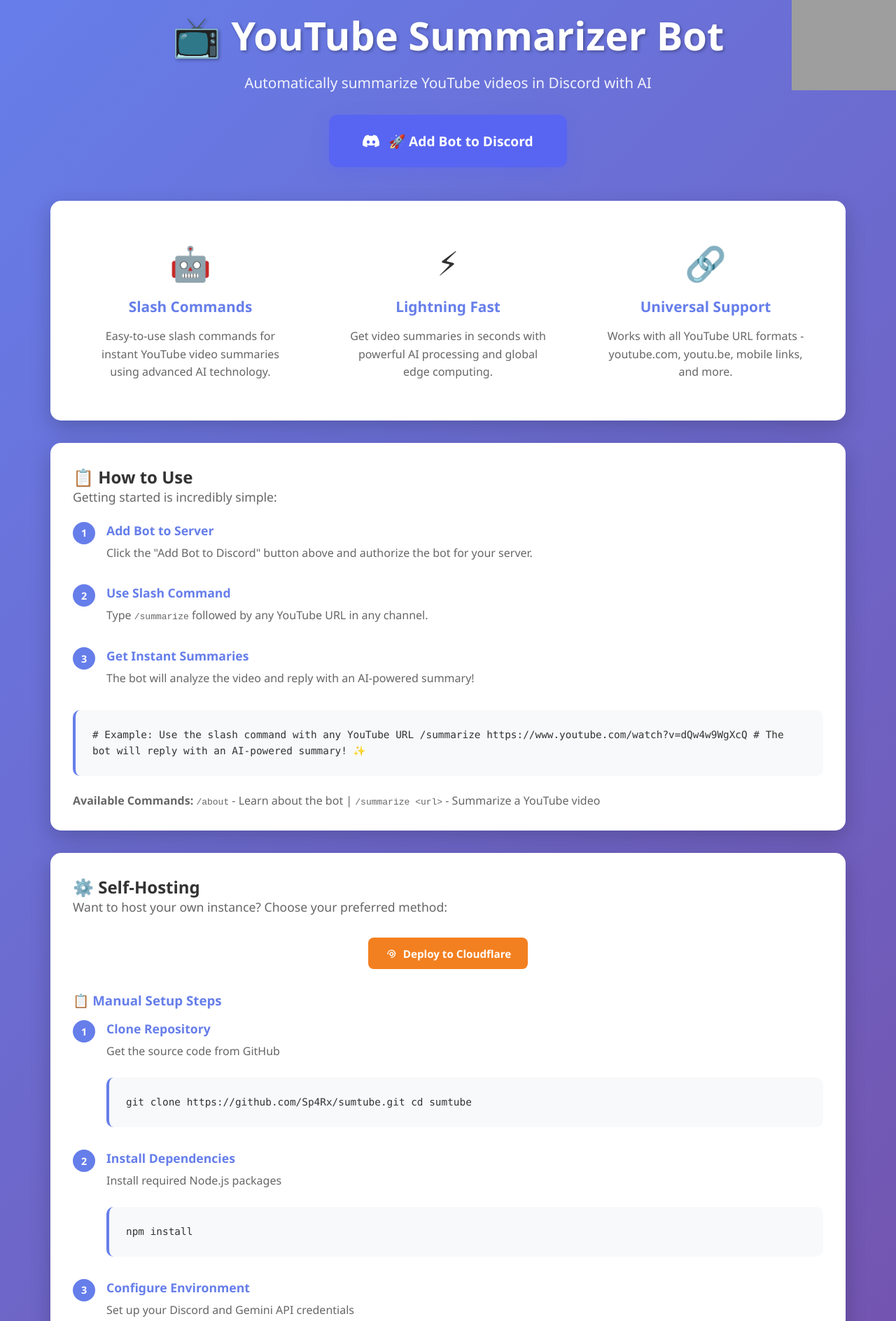
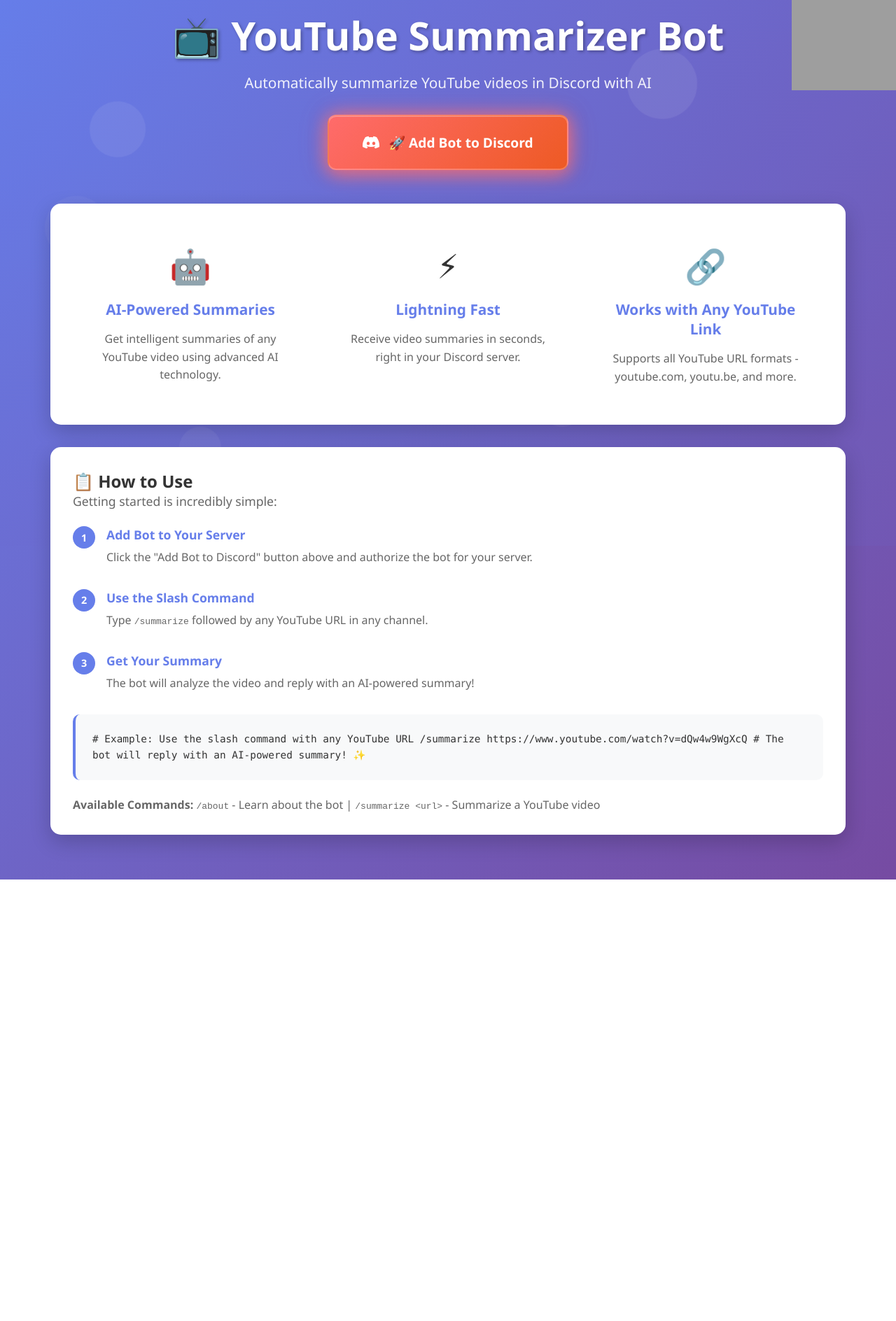
Before and after one commit to Sp4Rx/sumtube, a website: page public/index.html in a window 1280 px wide. Shown: the part 20-1908 px from the top of the page at 70% size. After the commit the page ends 1277 px from the top, so only its background shows below. Drawn offline with Linux system fonts and the light colour scheme; grey boxes are pictures that could not be loaded.

Commit message:
Enhance user interface with animated background and button styles
- Added animated background elements including floating shapes and a gradient overlay for improved visual appeal.
- Updated main button styles with a new gradient background and pulsing glow animation.
- Revised feature descriptions for clarity and engagement.
- Removed unused secondary button styles to streamline the code.

```diff
--- a/public/index.html
+++ b/public/index.html
@@ -18,6 +18,125 @@
 			min-height: 100vh;
 			color: #333;
 			position: relative;
+			overflow-x: hidden;
+		}
+
+		/* Animated background elements */
+		.bg-animation {
+			position: fixed;
+			top: 0;
+			left: 0;
+			width: 100%;
+			height: 100%;
+			pointer-events: none;
+			z-index: -1;
+		}
+
+		.floating-shape {
+			position: absolute;
+			background: rgba(255, 255, 255, 0.1);
+			border-radius: 50%;
+			animation: float 6s ease-in-out infinite;
+		}
+
+		.floating-shape:nth-child(1) {
+			width: 80px;
+			height: 80px;
+			top: 20%;
+			left: 10%;
+			animation-delay: 0s;
+		}
+
+		.floating-shape:nth-child(2) {
+			width: 120px;
+			height: 120px;
+			top: 60%;
+			left: 80%;
+			animation-delay: 2s;
+		}
+
+		.floating-shape:nth-child(3) {
+			width: 60px;
+			height: 60px;
+			top: 80%;
+			left: 20%;
+			animation-delay: 4s;
+		}
+
+		.floating-shape:nth-child(4) {
+			width: 100px;
+			height: 100px;
+			top: 10%;
+			left: 70%;
+			animation-delay: 1s;
+		}
+
+		.floating-shape:nth-child(5) {
+			width: 90px;
+			height: 90px;
+			top: 40%;
+			left: 5%;
+			animation-delay: 3s;
+		}
+
+		.floating-shape:nth-child(6) {
+			width: 70px;
+			height: 70px;
+			top: 70%;
+			left: 60%;
+			animation-delay: 5s;
+		}
+
+		@keyframes float {
+
+			0%,
+			100% {
+				transform: translateY(0px) rotate(0deg);
+				opacity: 0.7;
+			}
+
+			33% {
+				transform: translateY(-20px) rotate(120deg);
+				opacity: 0.4;
+			}
+
+			66% {
+				transform: translateY(10px) rotate(240deg);
+				opacity: 0.8;
+			}
+		}
+
+		/* Gradient overlay animation */
+		.gradient-overlay {
+			position: fixed;
+			top: 0;
+			left: 0;
+			width: 100%;
+			height: 100%;
+			background: linear-gradient(45deg,
+					rgba(102, 126, 234, 0.1) 0%,
+					rgba(118, 75, 162, 0.1) 25%,
+					rgba(102, 126, 234, 0.1) 50%,
+					rgba(118, 75, 162, 0.1) 75%,
+					rgba(102, 126, 234, 0.1) 100%);
+			background-size: 400% 400%;
+			animation: gradientShift 8s ease infinite;
+			pointer-events: none;
+			z-index: -1;
+		}
+
+		@keyframes gradientShift {
+			0% {
+				background-position: 0% 50%;
+			}
+
+			50% {
+				background-position: 100% 50%;
+			}
+
+			100% {
+				background-position: 0% 50%;
+			}
 		}
 
 		.github-corner {
@@ -67,7 +186,7 @@
 		.main-btn {
 			display: inline-flex;
 			align-items: center;
-			background: #5865f2;
+			background: linear-gradient(135deg, #ff6b6b 0%, #ee5a24 100%);
 			color: white;
 			padding: 1.5rem 3rem;
 			text-decoration: none;
@@ -76,14 +195,67 @@
 			font-size: 1.2rem;
 			transition: all 0.3s ease;
 			gap: 0.8rem;
-			box-shadow: 0 8px 25px rgba(88, 101, 242, 0.3);
+			box-shadow:
+				0 8px 25px rgba(255, 107, 107, 0.4),
+				0 0 20px rgba(255, 107, 107, 0.5),
+				inset 0 1px 0 rgba(255, 255, 255, 0.3);
 			transform: translateY(0);
+			position: relative;
+			overflow: hidden;
+			border: 2px solid rgba(255, 255, 255, 0.2);
+		}
+
+		.main-btn::before {
+			content: '';
+			position: absolute;
+			top: 0;
+			left: -100%;
+			width: 100%;
+			height: 100%;
+			background: linear-gradient(90deg,
+					transparent,
+					rgba(255, 255, 255, 0.2),
+					transparent);
+			transition: left 0.6s ease;
 		}
 
 		.main-btn:hover {
-			background: #4752c4;
+			background: linear-gradient(135deg, #ff5252 0%, #d63031 100%);
 			transform: translateY(-3px);
-			box-shadow: 0 12px 35px rgba(88, 101, 242, 0.4);
+			box-shadow:
+				0 12px 35px rgba(255, 107, 107, 0.5),
+				0 0 30px rgba(255, 107, 107, 0.7),
+				0 0 50px rgba(255, 107, 107, 0.4),
+				inset 0 1px 0 rgba(255, 255, 255, 0.4);
+			border-color: rgba(255, 255, 255, 0.4);
+		}
+
+		.main-btn:hover::before {
+			left: 100%;
+		}
+
+		/* Pulsing glow animation */
+		@keyframes pulse-glow {
+
+			0%,
+			100% {
+				box-shadow:
+					0 8px 25px rgba(255, 107, 107, 0.4),
+					0 0 20px rgba(255, 107, 107, 0.5),
+					inset 0 1px 0 rgba(255, 255, 255, 0.3);
+			}
+
+			50% {
+				box-shadow:
+					0 8px 25px rgba(255, 107, 107, 0.5),
+					0 0 25px rgba(255, 107, 107, 0.6),
+					0 0 40px rgba(255, 107, 107, 0.3),
+					inset 0 1px 0 rgba(255, 255, 255, 0.3);
+			}
+		}
+
+		.main-btn {
+			animation: pulse-glow 3s ease-in-out infinite;
 		}
 
 		.main-btn .icon {
@@ -125,47 +297,6 @@
 		.feature p {
 			color: #666;
 			line-height: 1.6;
-		}
-
-		.secondary-buttons {
-			display: flex;
-			justify-content: center;
-			gap: 1rem;
-			margin-top: 2rem;
-			flex-wrap: wrap;
-		}
-
-		.btn {
-			display: inline-flex;
-			align-items: center;
-			background: #667eea;
-			color: white;
-			padding: 0.8rem 1.5rem;
-			text-decoration: none;
-			border-radius: 8px;
-			font-weight: 600;
-			transition: all 0.3s ease;
-			gap: 0.5rem;
-			font-size: 0.95rem;
-		}
-
-		.btn:hover {
-			transform: translateY(-2px);
-			box-shadow: 0 5px 15px rgba(0, 0, 0, 0.2);
-		}
-
-		.btn.cloudflare {
-			background: #f38020;
-		}
-
-		.btn.cloudflare:hover {
-			background: #e0720a;
-		}
-
-		.icon {
-			width: 18px;
-			height: 18px;
-			fill: currentColor;
 		}
 
 		.code {
@@ -230,11 +361,6 @@
 				font-size: 1.1rem;
 			}
 
-			.secondary-buttons {
-				flex-direction: column;
-				align-items: center;
-			}
-
 			.github-corner img {
 				width: 120px;
 				height: 120px;
@@ -244,6 +370,17 @@
 </head>
 
 <body>
+	<!-- Animated Background -->
+	<div class="bg-animation">
+		<div class="floating-shape"></div>
+		<div class="floating-shape"></div>
+		<div class="floating-shape"></div>
+		<div class="floating-shape"></div>
+		<div class="floating-shape"></div>
+		<div class="floating-shape"></div>
+	</div>
+	<div class="gradient-overlay"></div>
+
 	<!-- GitHub Fork Ribbon -->
 	<a href="https://github.com/Sp4Rx/sumtube" class="github-corner" target="_blank">
 		<img decoding="async" width="149" height="149"
@@ -272,21 +409,20 @@
 			<div class="features">
 				<div class="feature">
 					<div class="feature-icon">🤖</div>
-					<h3>Slash Commands</h3>
-					<p>Easy-to-use slash commands for instant YouTube video summaries using advanced AI technology.
-					</p>
+					<h3>AI-Powered Summaries</h3>
+					<p>Get intelligent summaries of any YouTube video using advanced AI technology.</p>
 				</div>
 
 				<div class="feature">
 					<div class="feature-icon">⚡</div>
 					<h3>Lightning Fast</h3>
-					<p>Get video summaries in seconds with powerful AI processing and global edge computing.</p>
+					<p>Receive video summaries in seconds, right in your Discord server.</p>
 				</div>
 
 				<div class="feature">
 					<div class="feature-icon">🔗</div>
-					<h3>Universal Support</h3>
-					<p>Works with all YouTube URL formats - youtube.com, youtu.be, mobile links, and more.</p>
+					<h3>Works with Any YouTube Link</h3>
+					<p>Supports all YouTube URL formats - youtube.com, youtu.be, and more.</p>
 				</div>
 			</div>
 		</div>
@@ -297,17 +433,17 @@
 
 			<div class="steps">
 				<div class="step">
-					<h4>Add Bot to Server</h4>
+					<h4>Add Bot to Your Server</h4>
 					<p>Click the "Add Bot to Discord" button above and authorize the bot for your server.</p>
 				</div>
 
 				<div class="step">
-					<h4>Use Slash Command</h4>
+					<h4>Use the Slash Command</h4>
 					<p>Type <code>/summarize</code> followed by any YouTube URL in any channel.</p>
 				</div>
 
 				<div class="step">
-					<h4>Get Instant Summaries</h4>
+					<h4>Get Your Summary</h4>
 					<p>The bot will analyze the video and reply with an AI-powered summary!</p>
 				</div>
 			</div>
@@ -324,68 +460,6 @@
 				<code>/summarize &lt;url&gt;</code> - Summarize a YouTube video
 			</p>
 		</div>
-
-		<div class="card">
-			<h2>⚙️ Self-Hosting</h2>
-			<p style="margin-bottom: 2rem; color: #666; font-size: 1.1rem;">Want to host your own instance? Choose your
-				preferred method:</p>
-
-			<div class="secondary-buttons">
-				<a href="https://deploy.workers.cloudflare.com/?url=https://github.com/Sp4Rx/sumtube"
-					class="btn cloudflare" target="_blank">
-					<svg class="icon" viewBox="0 0 24 24">
-						<path
-							d="M20.5 12.5c0-4.418-3.582-8-8-8s-8 3.582-8 8c0 .418.032.826.093 1.225l1.653-.413c-.046-.269-.071-.546-.071-.825 0-3.314 2.686-6 6-6s6 2.686 6 6-2.686 6-6 6c-.279 0-.556-.025-.825-.071l-.413 1.653c.399.061.807.093 1.225.093 4.418 0 8-3.582 8-8zm-8-4c-2.209 0-4 1.791-4 4s1.791 4 4 4 4-1.791 4-4-1.791-4-4-4zm0 6c-1.105 0-2-.895-2-2s.895-2 2-2 2 .895 2 2-.895 2-2 2z" />
-					</svg>
-					Deploy to Cloudflare
-				</a>
-			</div>
-
-			<h3 style="margin: 2rem 0 1rem 0; color: #667eea;">📋 Manual Setup Steps</h3>
-
-			<div class="steps">
-				<div class="step">
-					<h4>Clone Repository</h4>
-					<p>Get the source code from GitHub</p>
-					<div class="code">git clone https://github.com/Sp4Rx/sumtube.git
-						cd sumtube</div>
-				</div>
-
-				<div class="step">
-					<h4>Install Dependencies</h4>
-					<p>Install required Node.js packages</p>
-					<div class="code">npm install</div>
-				</div>
-
-				<div class="step">
-					<h4>Configure Environment</h4>
-					<p>Set up your Discord and Gemini API credentials</p>
-					<div class="code">wrangler secret put DISCORD_TOKEN
-						wrangler secret put DISCORD_PUBLIC_KEY
-						wrangler secret put DISCORD_APPLICATION_ID
-						wrangler secret put GEMINI_API_KEY</div>
-				</div>
-
-				<div class="step">
-					<h4>Deploy to Cloudflare</h4>
-					<p>Deploy your bot to Cloudflare Workers</p>
-					<div class="code">npm run deploy</div>
-				</div>
-			</div>
-		</div>
-
-		<div class="card">
-			<h2>🔧 Features</h2>
-			<ul style="margin: 1rem 0; padding-left: 2rem; line-height: 1.8; color: #666;">
-				<li><strong>Slash Commands:</strong> Simple <code>/summarize</code> command for easy video analysis!
-				</li>
-				<li><strong>AI-Powered Summaries:</strong> Uses advanced AI for intelligent video analysis</li>
-				<li><strong>Multiple URL Formats:</strong> Supports all YouTube URL variations</li>
-				<li><strong>Global Performance:</strong> Hosted on Cloudflare Workers for worldwide speed</li>
-				<li><strong>Open Source:</strong> MIT licensed and community-driven development</li>
-				<li><strong>Easy Setup:</strong> One-click deployment or manual installation</li>
-			</ul>
-		</div>
 	</div>
 </body>
 
```
